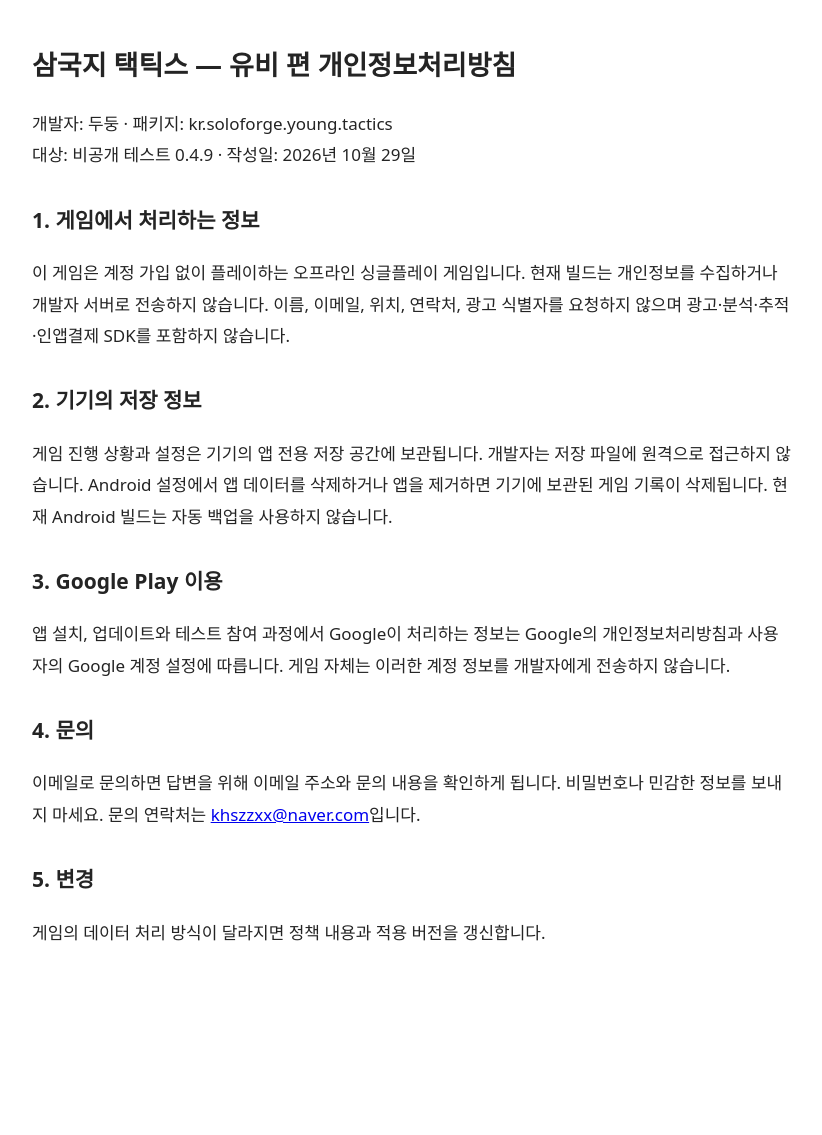
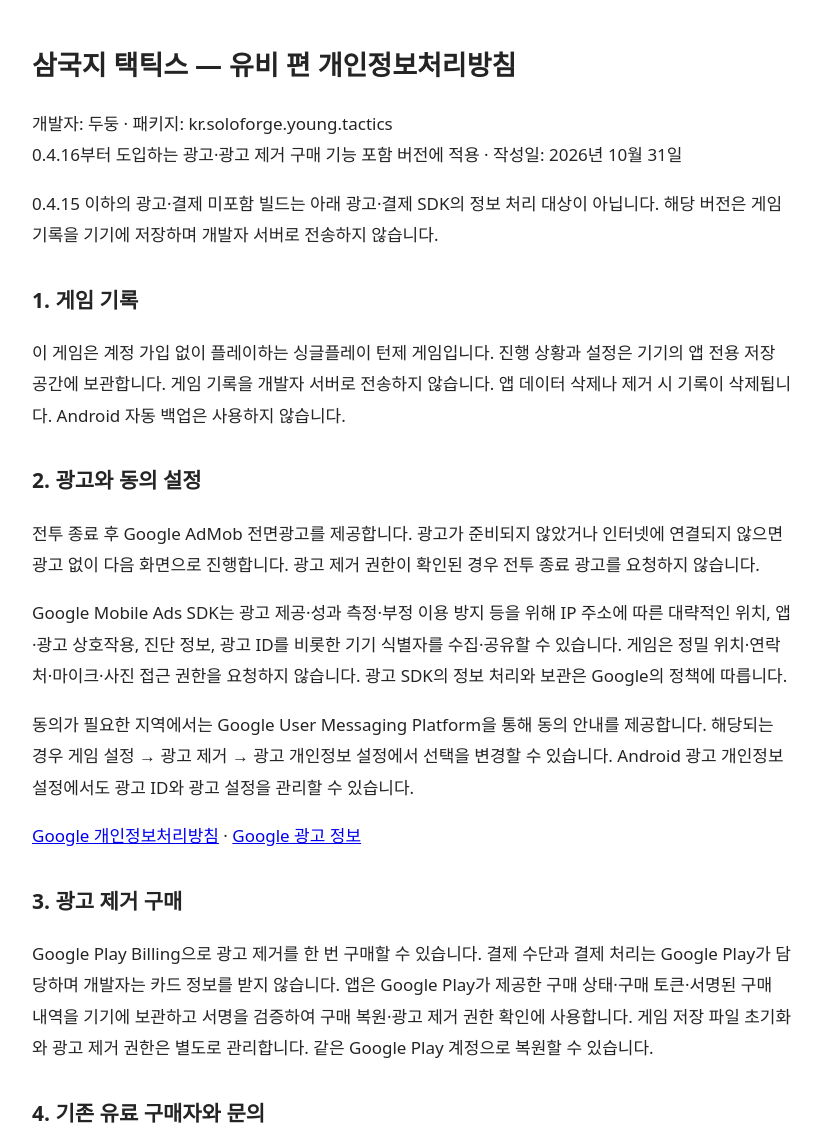
Before and after one commit to Hoseok-Kang/young-tactics-privacy, a plain HTML site: page index.html in a window 1280 px wide. Shown: the top 1135 px of the page, without its empty margins (228-1050 px from the left). Before the commit the page ends 988 px from the top, so only its background shows below. Drawn offline with Linux system fonts and the light colour scheme.

Commit message:
Describe ads and Play ad removal from v0.4.16

```diff
--- a/index.html
+++ b/index.html
@@ -1,20 +1,23 @@
 <!doctype html>
 <html lang="ko">
-<meta charset="utf-8">
-<meta name="viewport" content="width=device-width,initial-scale=1">
+<meta charset="utf-8"><meta name="viewport" content="width=device-width,initial-scale=1">
 <title>삼국지 택틱스 — 유비 편 개인정보처리방침</title>
-<style>body{max-width:760px;margin:40px auto;padding:0 20px;color:#242424;font:17px/1.85 system-ui,sans-serif}h1{font-size:27px}h2{font-size:21px;margin-top:30px}.draft{padding:14px;background:#fff2cd}</style>
-
+<style>body{max-width:760px;margin:40px auto;padding:0 20px;color:#242424;font:17px/1.85 system-ui,sans-serif}h1{font-size:27px}h2{font-size:21px;margin-top:30px}</style>
 <h1>삼국지 택틱스 — 유비 편 개인정보처리방침</h1>
-<p>개발자: 두둥 · 패키지: kr.soloforge.young.tactics<br>대상: 비공개 테스트 0.4.9 · 작성일: 2026년 10월 29일</p>
-<h2>1. 게임에서 처리하는 정보</h2>
-<p>이 게임은 계정 가입 없이 플레이하는 오프라인 싱글플레이 게임입니다. 현재 빌드는 개인정보를 수집하거나 개발자 서버로 전송하지 않습니다. 이름, 이메일, 위치, 연락처, 광고 식별자를 요청하지 않으며 광고·분석·추적·인앱결제 SDK를 포함하지 않습니다.</p>
-<h2>2. 기기의 저장 정보</h2>
-<p>게임 진행 상황과 설정은 기기의 앱 전용 저장 공간에 보관됩니다. 개발자는 저장 파일에 원격으로 접근하지 않습니다. Android 설정에서 앱 데이터를 삭제하거나 앱을 제거하면 기기에 보관된 게임 기록이 삭제됩니다. 현재 Android 빌드는 자동 백업을 사용하지 않습니다.</p>
-<h2>3. Google Play 이용</h2>
-<p>앱 설치, 업데이트와 테스트 참여 과정에서 Google이 처리하는 정보는 Google의 개인정보처리방침과 사용자의 Google 계정 설정에 따릅니다. 게임 자체는 이러한 계정 정보를 개발자에게 전송하지 않습니다.</p>
-<h2>4. 문의</h2>
-<p>이메일로 문의하면 답변을 위해 이메일 주소와 문의 내용을 확인하게 됩니다. 비밀번호나 민감한 정보를 보내지 마세요. 문의 연락처는 <a href="mailto:khszzxx@naver.com">khszzxx@naver.com</a>입니다.</p>
+<p>개발자: 두둥 · 패키지: kr.soloforge.young.tactics<br>0.4.16부터 도입하는 광고·광고 제거 구매 기능 포함 버전에 적용 · 작성일: 2026년 10월 31일</p>
+<p>0.4.15 이하의 광고·결제 미포함 빌드는 아래 광고·결제 SDK의 정보 처리 대상이 아닙니다. 해당 버전은 게임 기록을 기기에 저장하며 개발자 서버로 전송하지 않습니다.</p>
+<h2>1. 게임 기록</h2>
+<p>이 게임은 계정 가입 없이 플레이하는 싱글플레이 턴제 게임입니다. 진행 상황과 설정은 기기의 앱 전용 저장 공간에 보관합니다. 게임 기록을 개발자 서버로 전송하지 않습니다. 앱 데이터 삭제나 제거 시 기록이 삭제됩니다. Android 자동 백업은 사용하지 않습니다.</p>
+<h2>2. 광고와 동의 설정</h2>
+<p>전투 종료 후 Google AdMob 전면광고를 제공합니다. 광고가 준비되지 않았거나 인터넷에 연결되지 않으면 광고 없이 다음 화면으로 진행합니다. 광고 제거 권한이 확인된 경우 전투 종료 광고를 요청하지 않습니다.</p>
+<p>Google Mobile Ads SDK는 광고 제공·성과 측정·부정 이용 방지 등을 위해 IP 주소에 따른 대략적인 위치, 앱·광고 상호작용, 진단 정보, 광고 ID를 비롯한 기기 식별자를 수집·공유할 수 있습니다. 게임은 정밀 위치·연락처·마이크·사진 접근 권한을 요청하지 않습니다. 광고 SDK의 정보 처리와 보관은 Google의 정책에 따릅니다.</p>
+<p>동의가 필요한 지역에서는 Google User Messaging Platform을 통해 동의 안내를 제공합니다. 해당되는 경우 게임 설정 → 광고 제거 → 광고 개인정보 설정에서 선택을 변경할 수 있습니다. Android 광고 개인정보 설정에서도 광고 ID와 광고 설정을 관리할 수 있습니다.</p>
+<p><a href="https://policies.google.com/privacy">Google 개인정보처리방침</a> · <a href="https://policies.google.com/technologies/ads">Google 광고 정보</a></p>
+<h2>3. 광고 제거 구매</h2>
+<p>Google Play Billing으로 광고 제거를 한 번 구매할 수 있습니다. 결제 수단과 결제 처리는 Google Play가 담당하며 개발자는 카드 정보를 받지 않습니다. 앱은 Google Play가 제공한 구매 상태·구매 토큰·서명된 구매 내역을 기기에 보관하고 서명을 검증하여 구매 복원·광고 제거 권한 확인에 사용합니다. 게임 저장 파일 초기화와 광고 제거 권한은 별도로 관리합니다. 같은 Google Play 계정으로 복원할 수 있습니다.</p>
+<h2>4. 기존 유료 구매자와 문의</h2>
+<p>무료 전환 전 설치를 업데이트한 기존 이용자는 광고 없이 이용하도록 유지합니다. 재설치 등으로 기존 유료 구매 확인이 필요한 경우, 이용자가 문의 이메일로 보내는 Google Play 주문 번호와 앱 설치 번호를 확인하여 복원을 지원합니다. 설치 번호는 기기에 생성하는 임의 식별자이며 문의를 보내지 않으면 개발자에게 전송하지 않습니다. 복원 코드는 해당 설치에서만 사용할 수 있는 전자서명 코드입니다.</p>
+<p>문의 시 이메일 주소·문의 내용·제공한 주문 정보를 답변과 구매 확인에 사용합니다. 목적 달성 후 불필요한 정보는 삭제합니다. 비밀번호·전체 결제 수단 번호·민감한 정보는 보내지 마세요. 문의·삭제 요청: <a href="mailto:khszzxx@naver.com">khszzxx@naver.com</a></p>
 <h2>5. 변경</h2>
-<p>게임의 데이터 처리 방식이 달라지면 정책 내용과 적용 버전을 갱신합니다.</p>
+<p>기능과 정보 처리 방식이 바뀌면 이 방침과 적용 대상을 갱신합니다. 이전 광고·결제 미포함 버전의 정책과 구분하여 안내합니다.</p>
 </html>
```
